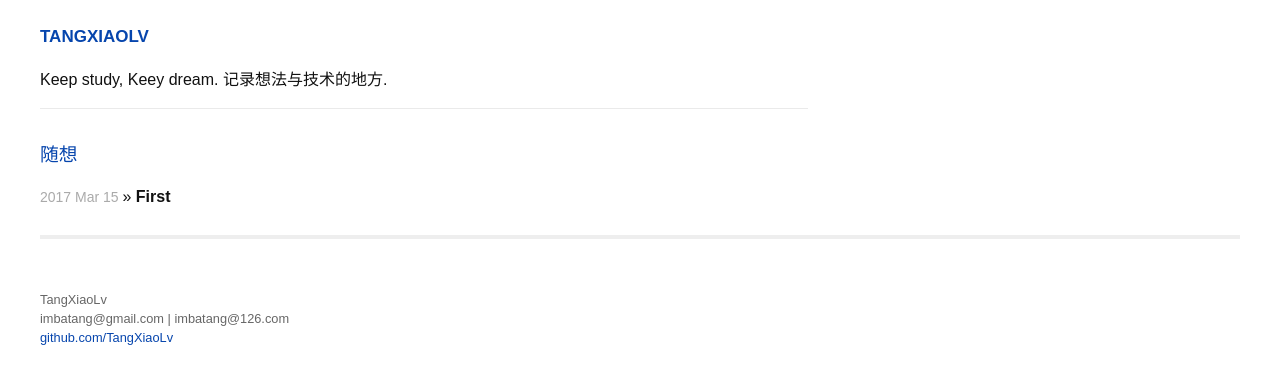
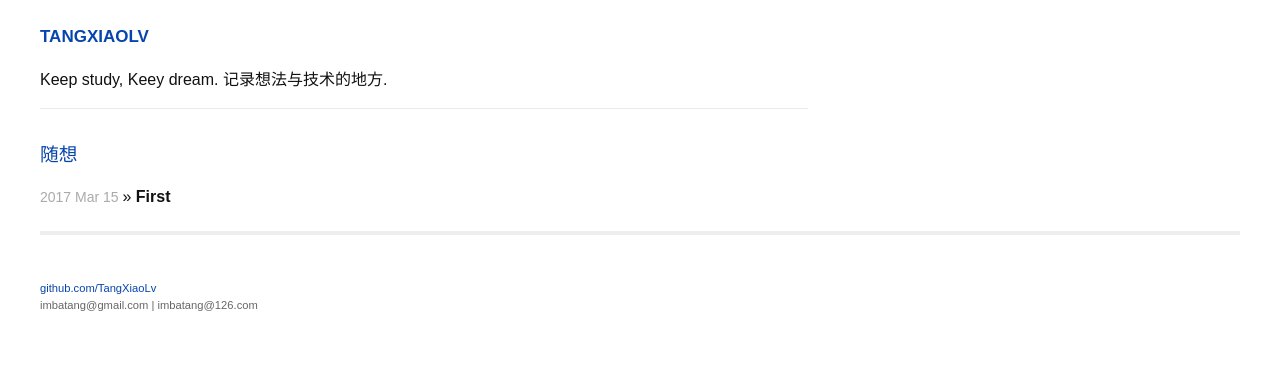
Before and after one commit to TangXiaoLv/Blog, a Jekyll site: the page built from index.html, in a window 1280 px wide. Shown: the top 384 px of the page. Built offline with Jekyll 4.4.1, drawn with Linux system fonts in a browser that asks for light colours; some web fonts are replaced.

Commit message:
update index

```diff
--- a/_sass/_layout.scss
+++ b/_sass/_layout.scss
@@ -39,7 +39,7 @@
 }
 
 .footer {
-  font-size: 80%;
+  font-size: 70%;
   color: #666;
   border-top: 4px solid #eee;
   margin-top: 2em;
@@ -47,8 +47,8 @@
   overflow: hidden;
 }
 
-.footer.contact > span{
-  margin-top: 4em;
+.footer.contact {
+  margin-top: 1em;
 }
 
 .footer.contact a {
--- a/index.html
+++ b/index.html
@@ -48,16 +48,12 @@ layout: default
   <div class="footer">
     <div class="contact">
       <span>
-        {{ site.title }}
+        <a href="https://github.com/TangXiaoLv/">github.com/TangXiaoLv</a>
       </span>
       <br/>
       <span>
         imbatang@gmail.com | imbatang@126.com
       </span>
-      <br/>
-      <span>
-        <a href="https://github.com/TangXiaoLv/">github.com/TangXiaoLv</a>
-      </span>
     </div>
   </div>
 
```
